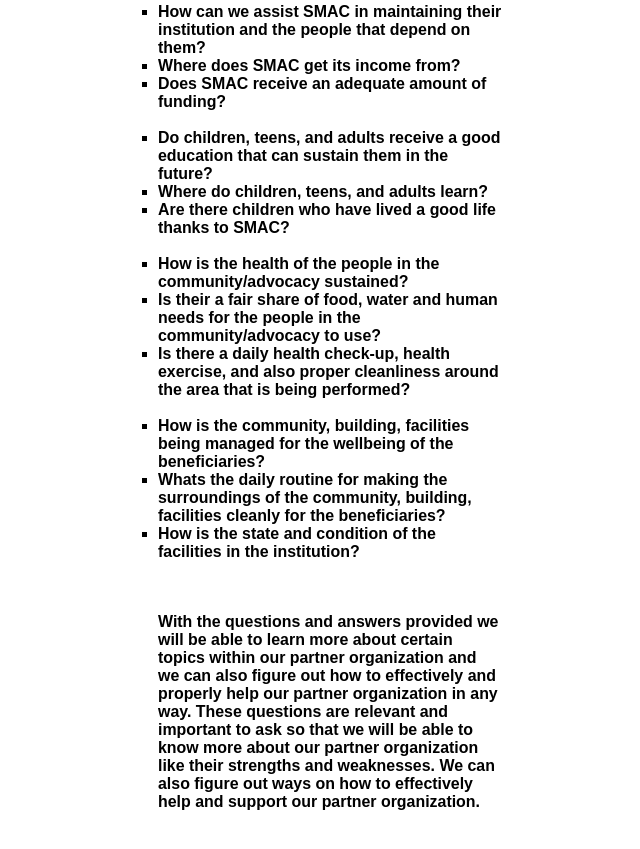
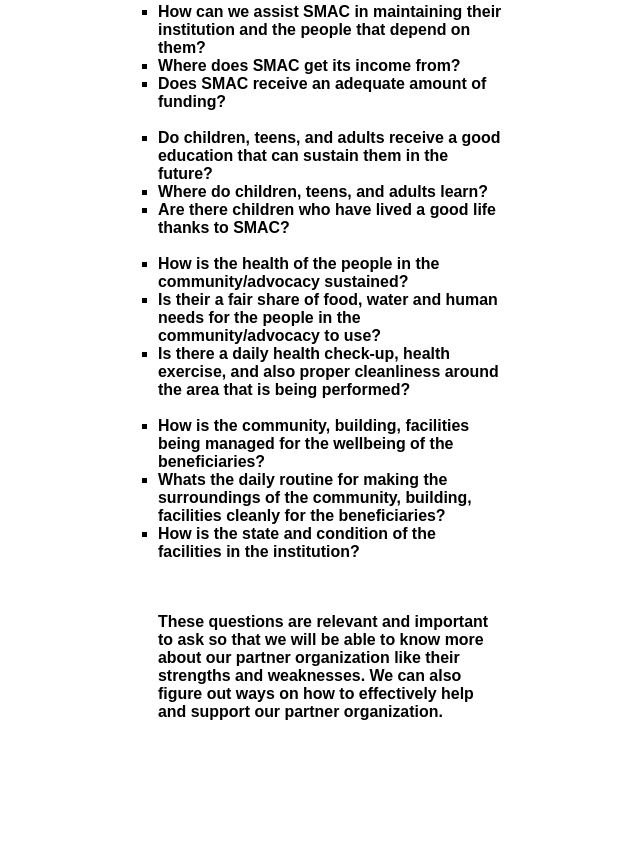
Before and after one commit to joshwater/PT, a plain HTML site: page profile.html in a window 1280 px wide. Shown: the part 1888-2737 px from the top of the page, without its empty margins (370-1010 px from the left). After the commit the page ends 2665 px from the top, so only its background shows below. Drawn offline with Linux system fonts and the light colour scheme.

Commit message:
Update profile.html

```diff
--- a/profile.html
+++ b/profile.html
@@ -83,7 +83,6 @@
 <br>
 <br>
 <p align="left" style=font-family:sans-serif;>
-With the questions and answers provided we will be able to learn more about certain topics within our partner organization and we can also figure out how to effectively and properly help our partner organization in any way.
 These questions are relevant and important to ask so that we will be able to know more about our partner organization like their strengths and weaknesses. We can also figure out ways on how to effectively help and support our partner organization.
 </p>
 <br>
```
